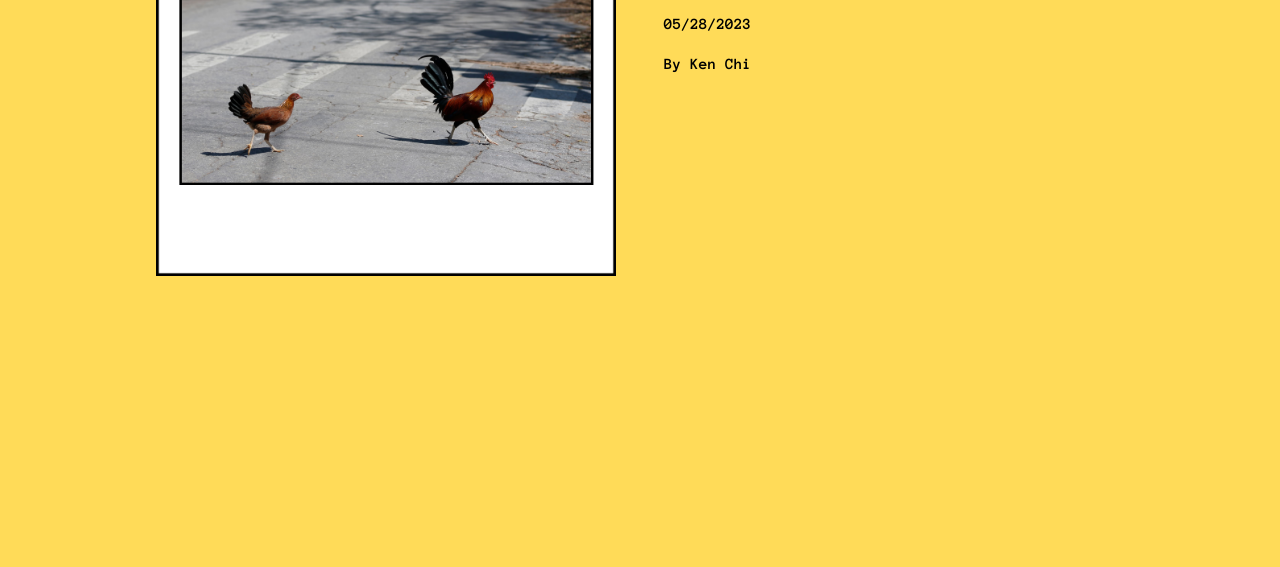
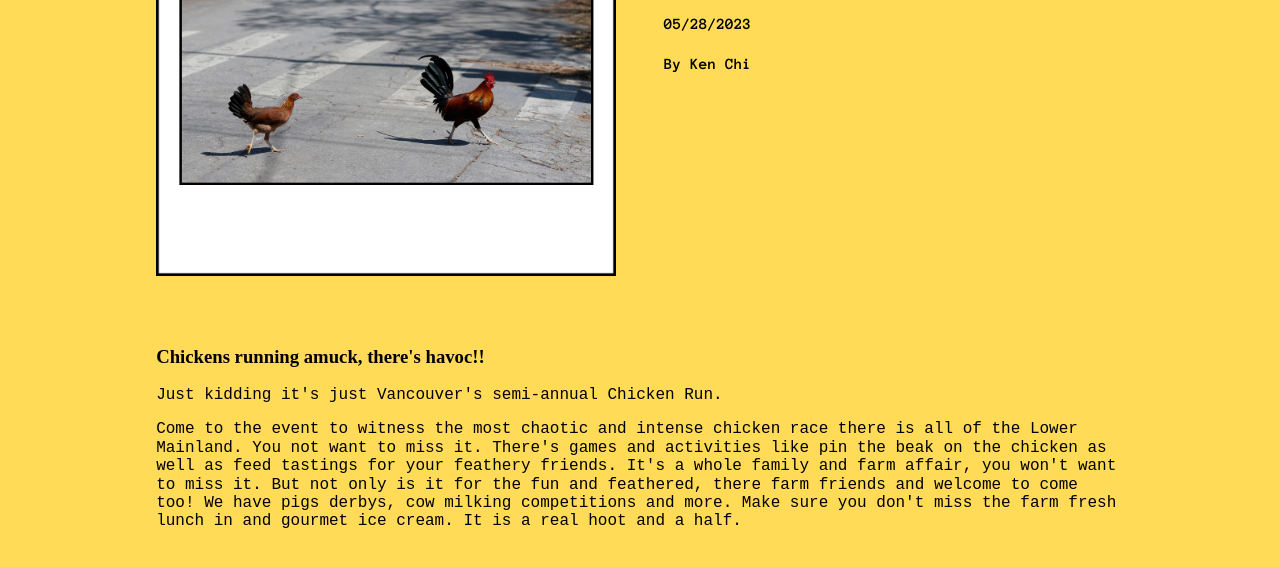
Before and after one commit to taylorannliu/339Project2, a plain HTML site: page MainProject/newsArticle.html in a window 1280 px wide. Shown: the part 337-904 px from the top of the page. Before the commit the page ends 800 px from the top, so only its background shows below. Drawn offline with Linux system fonts and the light colour scheme; files whose address does not match are found by name; a web font is replaced by a local one.

Commit message:
adding content to new article page

```diff
--- a/MainProject/newsArticle.html
+++ b/MainProject/newsArticle.html
@@ -51,7 +51,9 @@
 
         <section>
             <div>
-
+                <h3>Chickens running amuck, there's havoc!!</h3>
+                    <p>Just kidding it's just Vancouver's semi-annual Chicken Run.</p>
+                    <p>Come to the event to witness the most chaotic and intense chicken race there is all of the Lower Mainland. You not want to miss it. There's games and activities like pin the beak on the chicken as well as feed tastings for your feathery friends. It's a whole family and farm affair, you won't want to miss it. But not only is it for the fun and feathered, there farm friends and welcome to come too! We have pigs derbys, cow milking competitions and more. Make sure you don't miss the farm fresh lunch in and gourmet ice cream. It is a real hoot and a half.</p>
             </div>
         </section>
 
```
